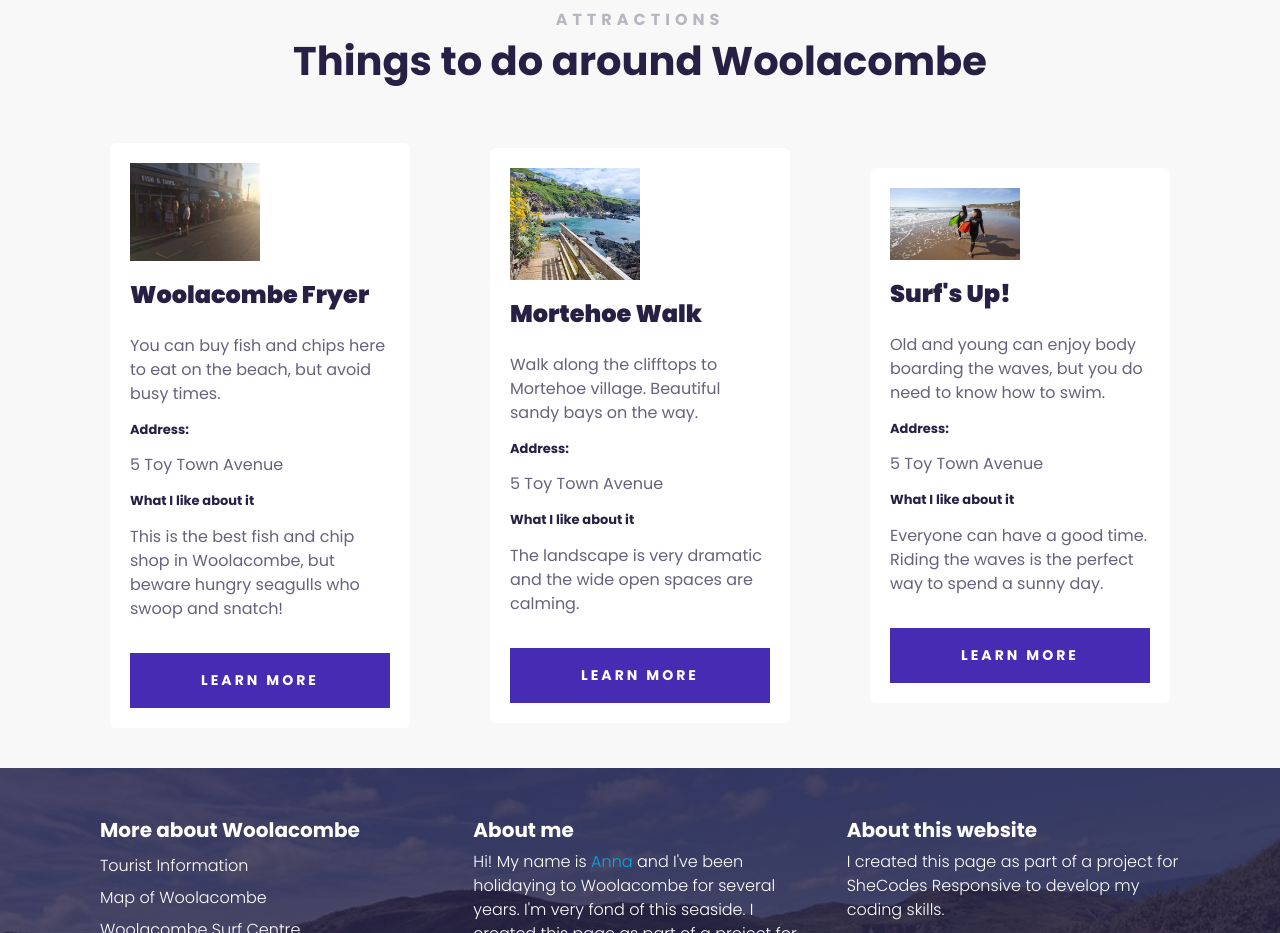
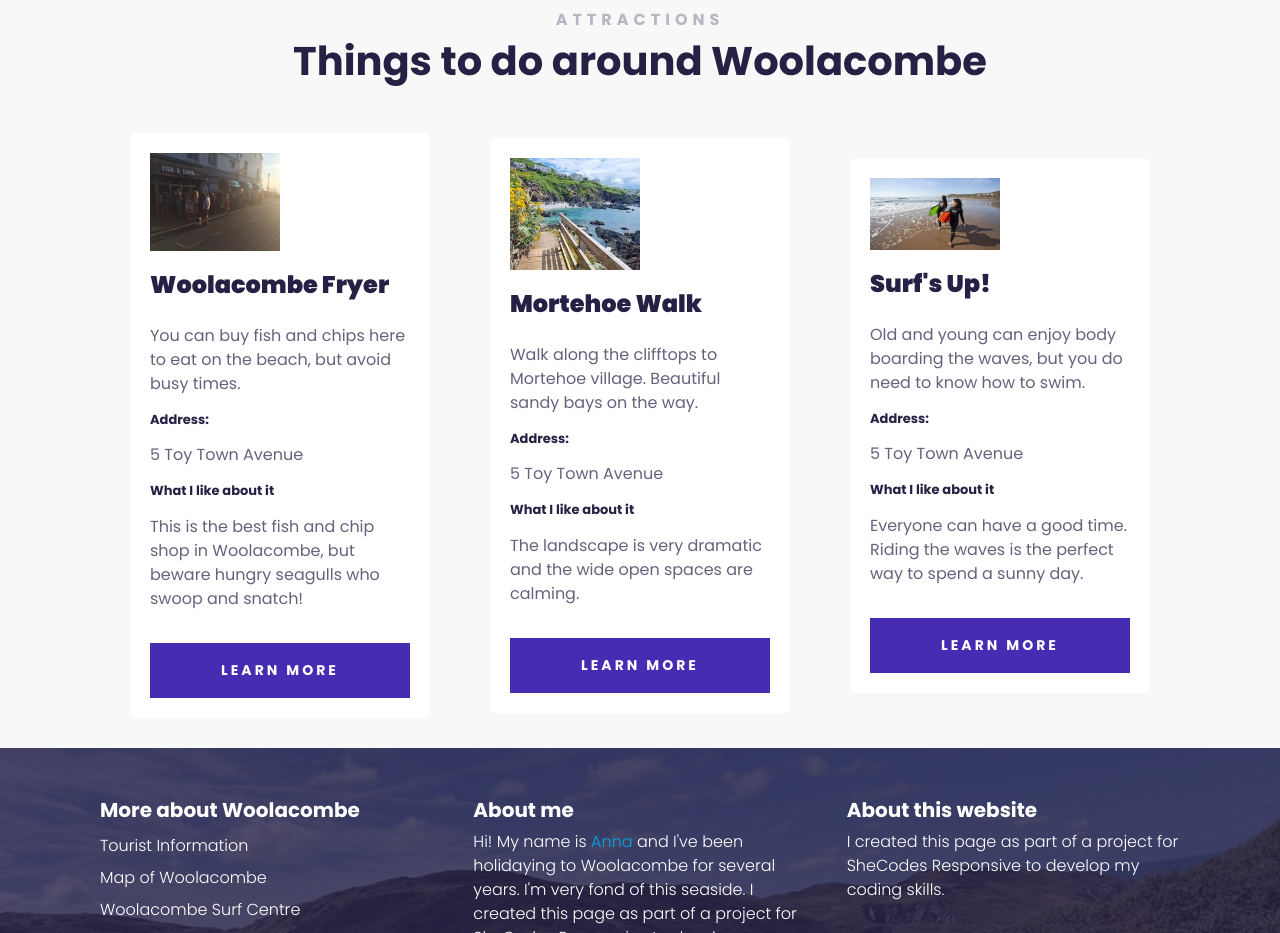
Before and after one commit to annadowding/woolacombe-project, a plain HTML site: page index.html in a window 1280 px wide. Shown: the part 1020-1953 px from the top of the page. Drawn offline with nearby package versions, Linux system fonts and the light colour scheme.

Commit message:
Reduced space between cards

```diff
--- a/src/styles.css
+++ b/src/styles.css
@@ -128,6 +128,7 @@ main p {
   justify-content: center;
   place-items: center;
   max-width: 100%;
+  padding: auto 24px;
 }
 
 section {
@@ -140,7 +141,7 @@ section {
   border: none;
   width: 300px;
   max-width: 100%;
-  margin: 40px
+  margin: 30px
 }
 
 .card-image{
```
